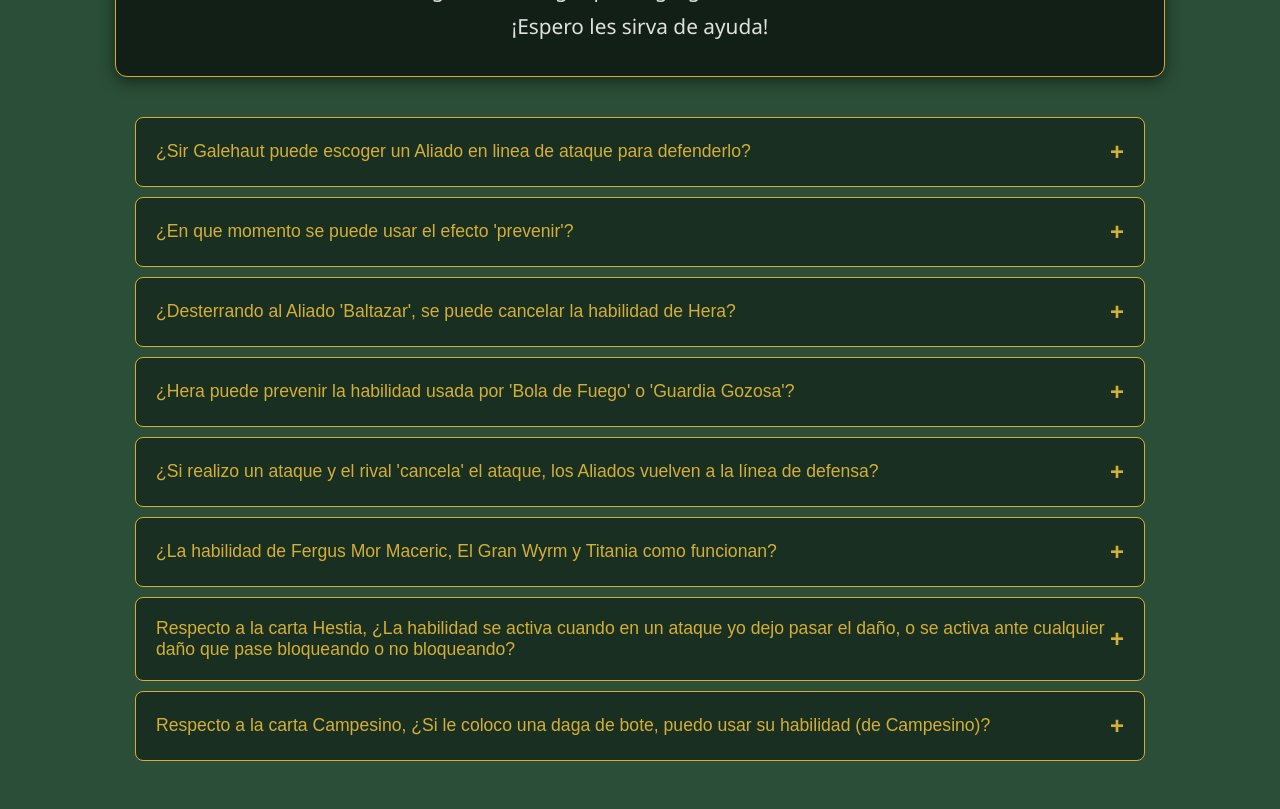
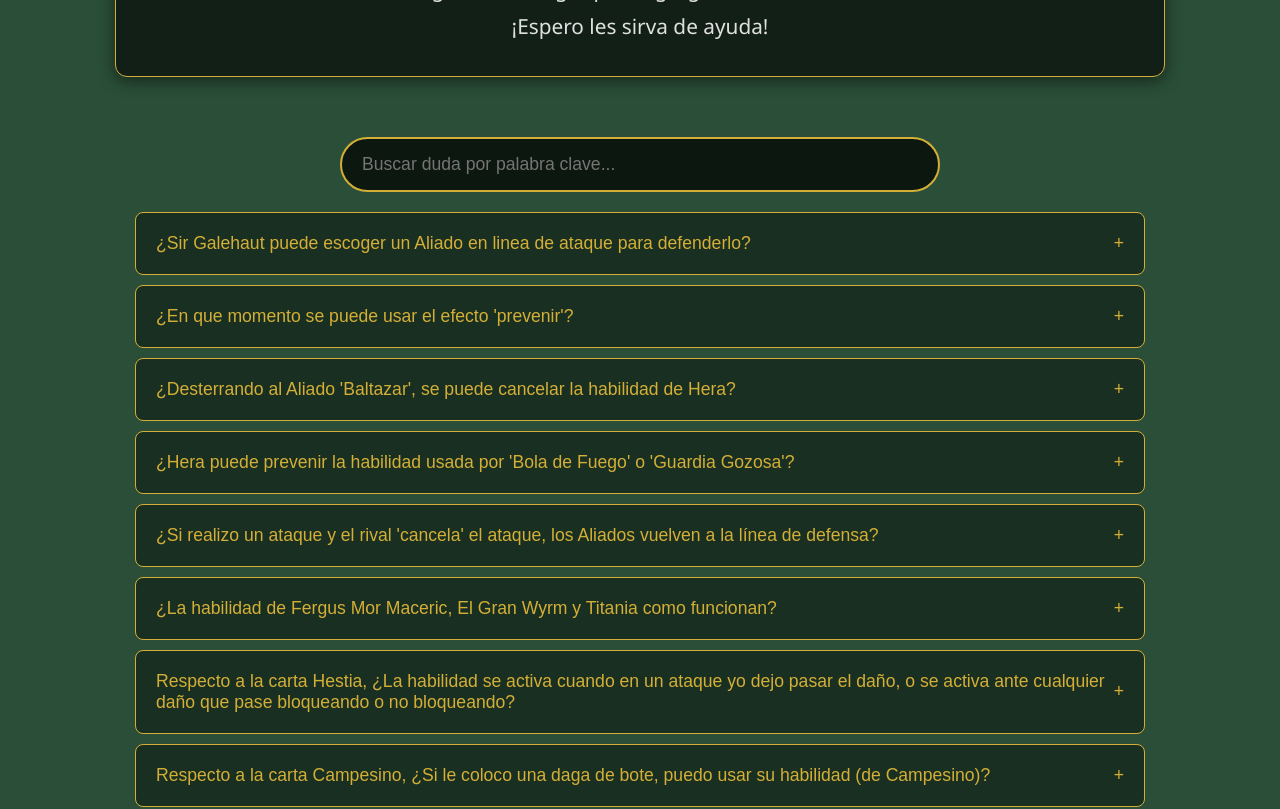
Before and after one commit to Iberco91/myl-vinacho, a React (Vite) app: page /aclaraciones in a window 1280 px wide. Shown: the part 780-1589 px from the top of the page. Built offline with nearby package versions, Linux system fonts and the light colour scheme.

Commit message:
Se agregó un buscador a la sección de Aclaraciones

```diff
--- a/public/css/aclaraciones.css
+++ b/public/css/aclaraciones.css
@@ -77,3 +77,81 @@
     font-size: 1.5rem;
     font-weight: bold;
 }
+
+/* Buscador */
+
+.contenedor-buscador {
+    max-width: 1050px;
+    margin: 20px auto;
+    padding: 0 20px;
+    text-align: center;
+}
+
+.input-busqueda {
+    width: 100%;
+    max-width: 600px;
+    padding: 15px 20px;
+    font-size: 1.1rem;
+    border: 2px solid #d4af37;
+    border-radius: 30px; /* Estilo redondeado moderno */
+    background-color: rgba(0, 0, 0, 0.7);
+    color: white;
+    outline: none;
+    transition: box-shadow 0.3s ease;
+}
+
+.input-busqueda:focus {
+    box-shadow: 0 0 15px rgba(212, 175, 55, 0.5);
+}
+
+.resultados-texto {
+    color: #d4af37;
+    margin-top: 10px;
+    font-size: 0.9rem;
+}
+
+.sin-resultados {
+    color: #e0e0e0;
+    text-align: center;
+    padding: 40px;
+}
+
+/* Contenedor para posicionar la X */
+.input-wrapper {
+    position: relative;
+    max-width: 600px;
+    margin: 0 auto;
+    display: flex;
+    align-items: center;
+}
+
+/* Ajuste al input para que el texto no se tape con la X */
+.input-busqueda {
+    width: 100%;
+    padding: 15px 45px 15px 20px; /* 45px a la derecha para dejar espacio a la X */
+    font-size: 1.1rem;
+    border: 2px solid #d4af37;
+    border-radius: 30px;
+    background-color: rgba(0, 0, 0, 0.7);
+    color: white;
+    outline: none;
+}
+
+/* Estilo del botón de cerrar */
+.boton-limpiar {
+    position: absolute;
+    right: 15px;
+    background: none;
+    border: none;
+    color: #d4af37;
+    font-size: 1.5rem;
+    cursor: pointer;
+    line-height: 1;
+    padding: 5px;
+    transition: transform 0.2s ease, color 0.2s ease;
+}
+
+.boton-limpiar:hover {
+    color: white;
+    transform: scale(1.2);
+}
--- a/src/components/Aclaraciones.jsx
+++ b/src/components/Aclaraciones.jsx
@@ -5,7 +5,9 @@ import { useState } from 'react';
 export default function Aclaraciones () {
     // 1. Estado para manejar qué pregunta está abierta
     const [abierta, setAbierta] = useState(null);
-    // 2. Tus datos (Aquí puedes ir agregando más preguntas y respuestas)
+    // 2: Estado para el texto del buscador
+    const [busqueda, setBusqueda] = useState("");
+    // 3. Tus datos (Aquí puedes ir agregando más preguntas y respuestas)
     const listaDudas = [
         {
         id: 1,
@@ -56,9 +58,11 @@ export default function Aclaraciones () {
         },
     ];
 
-    const toggleDuda = (id) => {
-        setAbierta(abierta === id ? null : id);
-    };
+    // LÓGICA DE FILTRADO:
+    // Creamos una lista nueva que solo contiene lo que coincide con la búsqueda
+    const dudasFiltradas = listaDudas.filter((item) =>
+    item.pregunta.toLowerCase().includes(busqueda.toLowerCase())
+    );
 
 
     return (
@@ -78,27 +82,61 @@ export default function Aclaraciones () {
                 </div>
             </section>
 
+            {/* NUEVA SECCIÓN: Buscador */}
+            <section className="seccion-buscador">
+                <div className="contenedor-buscador">
+                    <div className="input-wrapper">
+                        <input
+                            type="text"
+                            placeholder="Buscar duda por palabra clave..."
+                            value={busqueda}
+                            onChange={(e) => setBusqueda(e.target.value)} // Actualiza el estado al escribir
+                            className="input-busqueda"
+                        />
+                        {/* Solo mostramos la X si hay algo escrito en 'busqueda' */}
+                        {busqueda && (
+                            <button
+                                className="boton-limpiar"
+                                onClick={() => setBusqueda("")}
+                                title="Limpiar búsqueda"
+                            >
+                                &times; {/* Esto es el símbolo de multiplicación que parece una X */}
+                            </button>
+                        )}
+                    </div>
+
+                {/* Opcional: Mostrar cuántos resultados hay */}
+                    {busqueda && (
+                        <p className="resultados-texto">
+                        Resultados encontrados: {dudasFiltradas.length}
+                        </p>
+                )}
+                </div>
+            </section>
+
             {/* SECCIÓN INTERACTIVA (El acordeón) */}
             <section className="acordeon-seccion">
                 <div className="contenedor-acordeon">
-                    {listaDudas.map((item) => (
+                    {dudasFiltradas.length > 0 ? (
+                        dudasFiltradas.map((item) => (
                             <div key={item.id} className="item-acordeon">
                                 <button
-                                className={`boton-pregunta ${abierta === item.id ? 'activo' : ''}`}
-                                onClick={() => toggleDuda(item.id)}
+                                className="boton-pregunta"
+                                onClick={() => setAbierta(abierta === item.id ? null : item.id)}
                                 >
                                 {item.pregunta}
-                                <span className="icono">{abierta === item.id ? '−' : '+'}</span>
+                                <span>{abierta === item.id ? '−' : '+'}</span>
                                 </button>
-
-                            {/* Si la pregunta está abierta, se muestra la respuesta */}
                                 {abierta === item.id && (
                             <div className="caja-respuesta">
                                 <p>{item.respuesta}</p>
                             </div>
                             )}
                             </div>
-                    ))}
+                        ))
+                        ) : (
+                        <p className="sin-resultados">No se encontraron dudas con "{busqueda}"</p>
+                    )}
                 </div>
             </section>
         </main>
```
Lines whose indentation alone changed are shown as unchanged.
